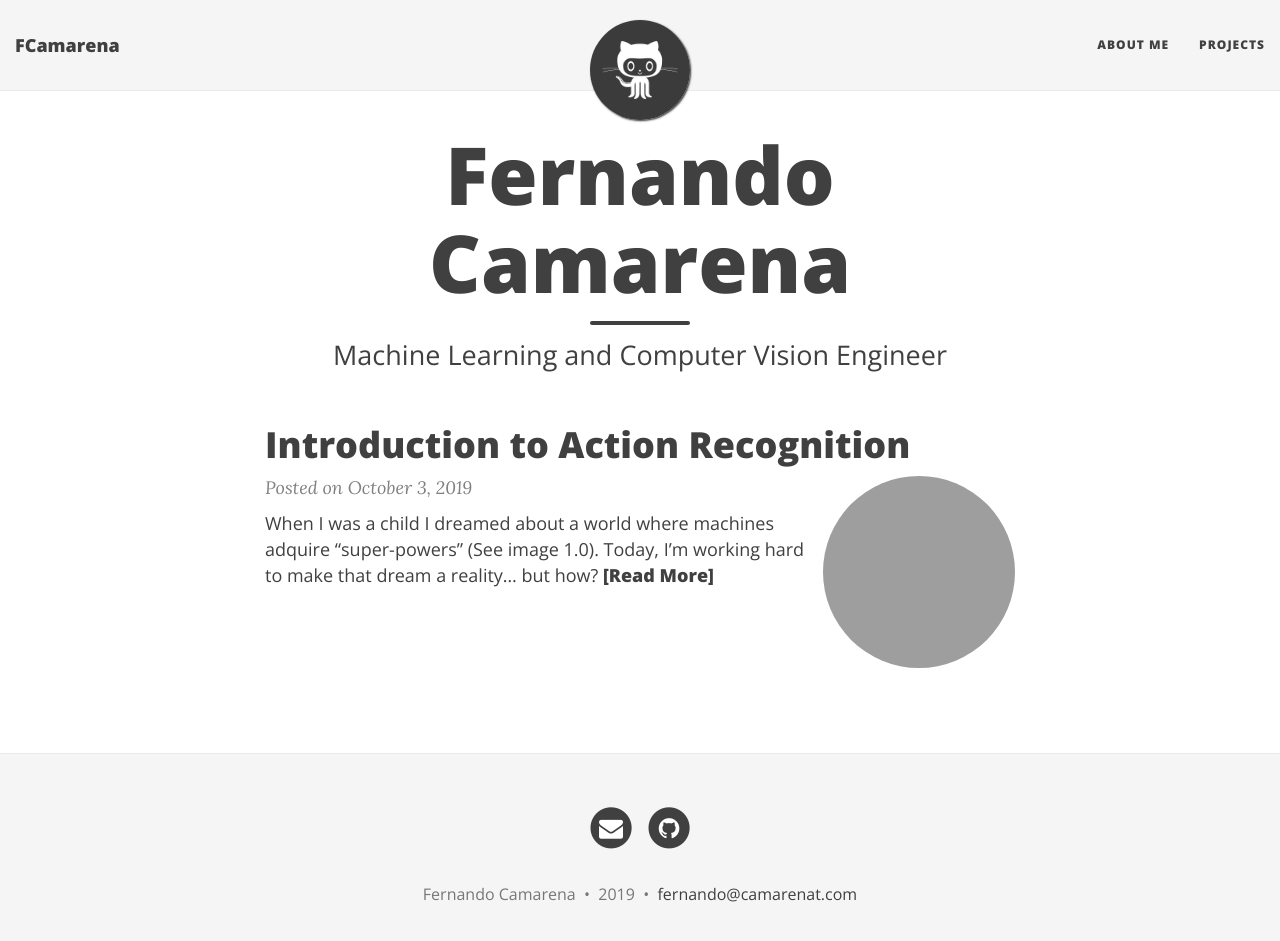
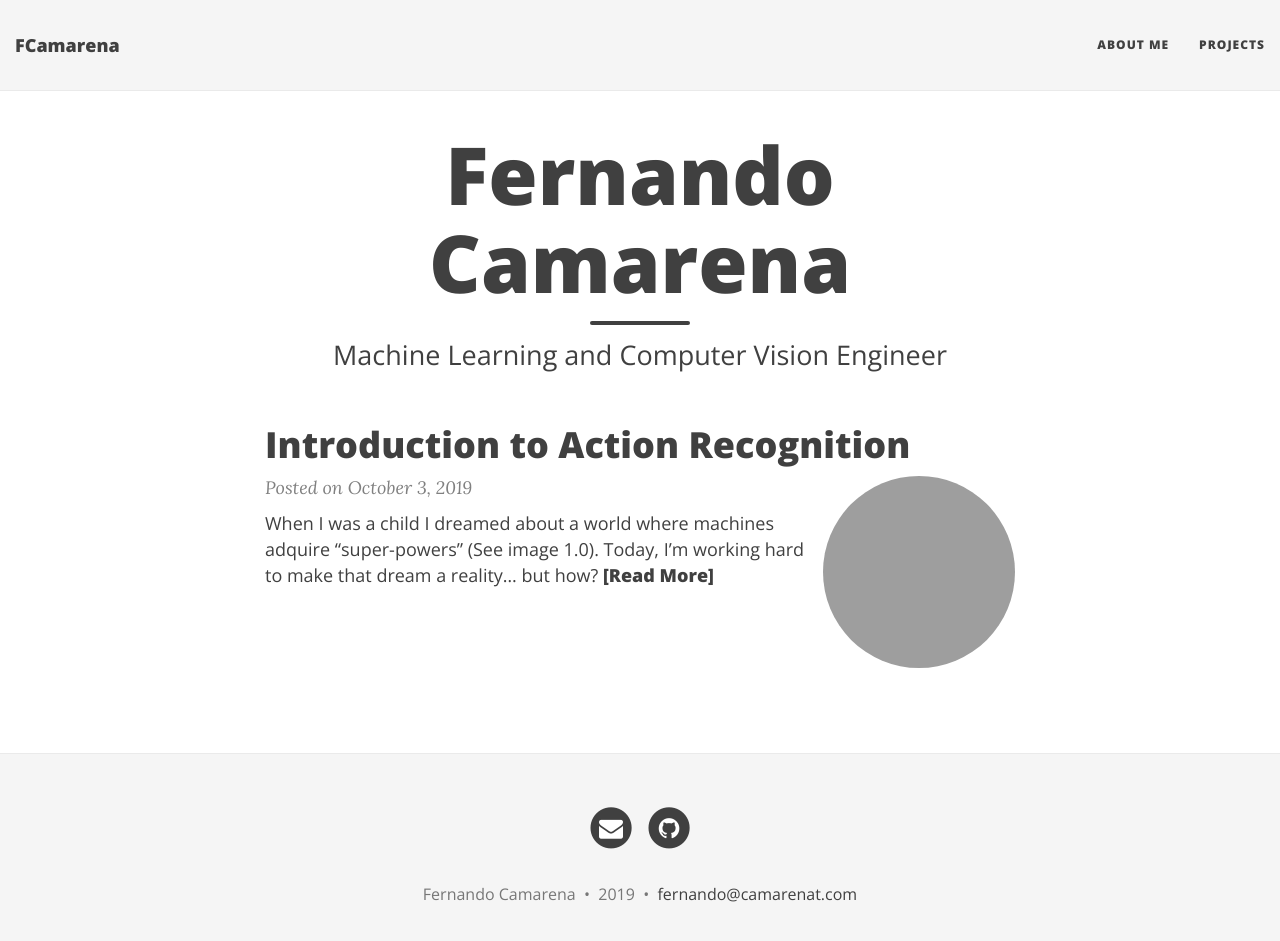
Before and after one commit to FCamarena/FCamarena.github.io, a Jekyll site: the page built from index.html, in a window 1280 px wide and 956 px high. Shown: the top 941 px of the window. Built offline with Jekyll 4.4.1, drawn with Linux system fonts in a browser that asks for light colours; nearby versions of some CDN libraries; the list of posts is cut into pages by our own code; grey boxes are pictures that could not be loaded.

Commit message:
design improvements

```diff
--- a/_config.yml
+++ b/_config.yml
@@ -28,7 +28,7 @@ navbar-links:
 
 # Image to show in the navigation bar - image must be a square (width = height)
 # Remove this parameter if you don't want an image in the navbar
-avatar: "/img/avatar-icon.png"
+#avatar: "/img/avatar-icon.png"
 
 # If you want to have an image logo in the top-left corner instead of the title text,
 # then specify the following parameter
@@ -180,7 +180,7 @@ defaults:
       path: "" # all files
     values:
       layout: "page"
-      show-avatar: true
+      show-avatar: false
 
 # Use tags index page and make tags on each post clickable
 link-tags: true
--- a/_includes/nav.html
+++ b/_includes/nav.html
@@ -35,7 +35,15 @@
       </ul>
     </div>
 
-	{% if page.image and (layout.show-avatar or page.show-avatar) %}
+    <!-- <div class="avatar-container">
+      <div class="avatar-img-border">
+        <a href="{{ '' | absolute_url }}">
+          <img class="avatar-img" src="{{ site.avatar | relative_url }}" />
+      </a>
+      </div>
+    </div> -->
+
+	<!-- {% if page.image and (layout.show-avatar or page.show-avatar) %}
 	<div class="avatar-container">
 	  <div class="avatar-img-border">
 	    <a href="{{ '' | absolute_url }}">
@@ -51,7 +59,7 @@
 		</a>
 	  </div>
 	</div>
-	{% endif %}
+	{% endif %} -->
 
   </div>
 </nav>
```
Also changed, not shown: 7 other files.
